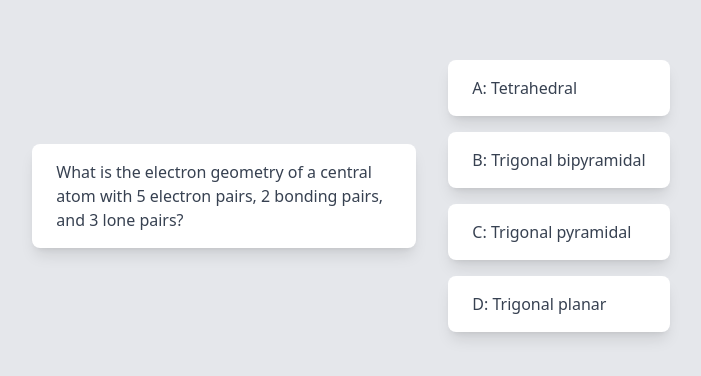
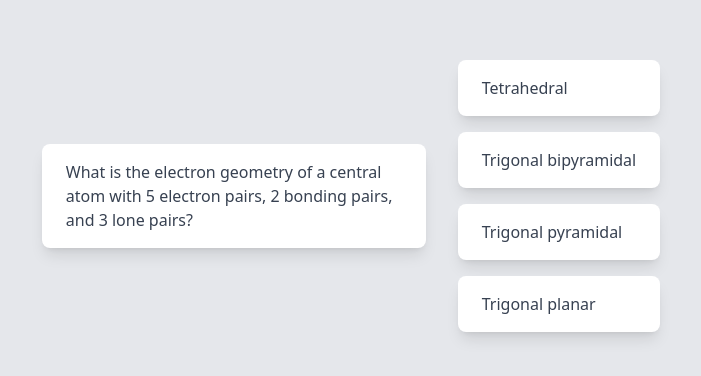
Before and after one commit to cjohnson/Memoize, a Next.js app in the folder memoize-frontend/: page / in a window 1280 px wide. Shown: the part 204-580 px from the top of the page, without its empty margins (289-990 px from the left). Built offline with nearby package versions, Linux system fonts and the light colour scheme.

Commit message:
Add dynamic population of question option components

```diff
--- a/memoize-frontend/src/pages/index.tsx
+++ b/memoize-frontend/src/pages/index.tsx
@@ -3,14 +3,18 @@ import Head from "next/head";
 
 import QuestionCard from "./questioncard";
 import MultipleChoiceOption from "./multiplechoiceoption";
+import type { ReactElement } from "react";
 
-const correct = 'B';
+const handleClick = (option: MultipleChoiceOption): void => {
+  option.select();
+};
 
 interface MultipleChoiceQuestion {
   prompt: string;
   answers: Map<string, boolean>;
 }
 
+const Home: NextPage = () => {
   const question: MultipleChoiceQuestion = {
     prompt: 'What is the electron geometry of a central atom with 5 electron pairs, 2 bonding pairs, and 3 lone pairs?',
     answers: new Map<string, boolean>([
@@ -21,11 +25,16 @@ const question: MultipleChoiceQuestion = {
     ])
   };
 
-const handleClick = (option: MultipleChoiceOption): void => {
-  option.select();
-};
+  const options: Array<ReactElement> = [];
+  question.answers.forEach((value, key, _) => {
+    options.push(<MultipleChoiceOption
+      key={key}
+      correct={value ?? false}
+      click_callback={handleClick}
+      title={key}
+    />);
+  });
 
-const Home: NextPage = () => {
   return (
     <>
       <Head>
@@ -36,10 +45,7 @@ const Home: NextPage = () => {
       <main className="bg-gray-200 flex justify-center items-center space-between h-screen">
         <QuestionCard prompt="What is the electron geometry of a central atom with 5 electron pairs, 2 bonding pairs, and 3 lone pairs?"/>
         <div className="columns">
-          <MultipleChoiceOption correct={false} click_callback={handleClick} option_index="A" title="Tetrahedral"/>
-          <MultipleChoiceOption correct={true} click_callback={handleClick} option_index="B" title="Trigonal bipyramidal"/>
-          <MultipleChoiceOption correct={false} click_callback={handleClick} option_index="C" title="Trigonal pyramidal"/>
-          <MultipleChoiceOption correct={false} click_callback={handleClick} option_index="D" title="Trigonal planar"/>
+          { options }
         </div>
       </main>
     </>
--- a/memoize-frontend/src/pages/multiplechoiceoption.tsx
+++ b/memoize-frontend/src/pages/multiplechoiceoption.tsx
@@ -2,7 +2,6 @@ import React, { useState } from "react";
 
 type MultipleChoiceOptionProps = {
   title: string,
-  option_index: string,
   correct: boolean,
   click_callback: (option_title: MultipleChoiceOption) => void
 }
@@ -12,13 +11,13 @@ type MultipleChoiceOptionState = {
 }
 
 class MultipleChoiceOption extends React.Component<MultipleChoiceOptionProps, MultipleChoiceOptionState> {
+  state: MultipleChoiceOptionState = {
+    selected: false
+  };
+
   select() {
     this.setState({ selected: true });
   }
-
-  state: MultipleChoiceOptionState = {
-    selected: false
-  };
 
   render() {
     const background_color = this.state.selected ? this.props.correct ? 'bg-green-900' : 'bg-red-400' : 'bg-white';
@@ -30,7 +29,7 @@ class MultipleChoiceOption extends React.Component<MultipleChoiceOptionProps, Mu
           <a href='#' onClick={() => this.props.click_callback(this)}>
             <div className="px-6 py-4">
               <p className={`text-gray-700 text-base ${text_color}`}>
-                { this.props.option_index }: { this.props.title }
+                { this.props.title }
               </p>
             </div>
           </a>
```
Lines whose indentation alone changed are shown as unchanged.
